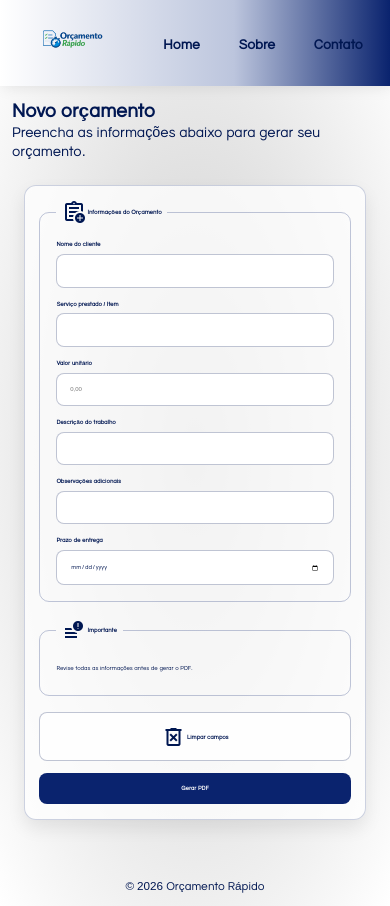
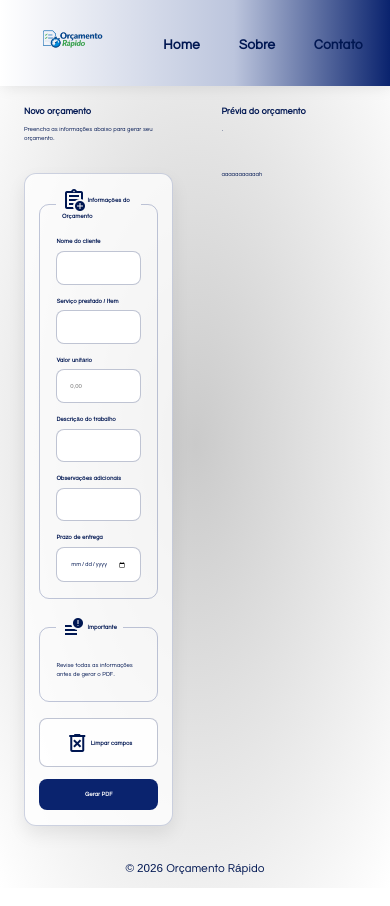
Before and after one commit to nathalidev/estudos_python, a Flask app: page /criar-orcamento in a window 390 px wide. Run offline with Flask 3, Linux system fonts and the light colour scheme.

Commit message:
ajusta layout e estrutura do formulário de criação de orçamento, melhora a responsividade e adiciona seção de prévia do orçamento

```diff
--- a/projeto_pratica/static/css/criar_orcamento.css
+++ b/projeto_pratica/static/css/criar_orcamento.css
@@ -4,8 +4,7 @@ main {
 }
 
 main > header {
-    align-self: center;
-    width: 100%;
+    width: 50%;
 }
 
 main > header h1 {
@@ -33,6 +32,11 @@ main > header p {
     border-radius: 12px;
     padding: 1.25rem;
     box-shadow: 0 8px 18px rgba(0, 0, 0, 0.08);
+    width: 100%
+}
+
+#teste{
+    width: 50%;
 }
 
 .conteudo-main fieldset {
--- a/projeto_pratica/static/css/global.css
+++ b/projeto_pratica/static/css/global.css
@@ -20,6 +20,7 @@ body {
     font-family: 'MinhaFonte', sans-serif;
     color: rgb(0, 23, 82);
     background: radial-gradient(ellipse, rgb(202, 202, 202), rgb(255, 255, 255));
+    flex-direction: row;
 }
 
 nav {
@@ -77,7 +78,7 @@ main {
     flex: 1 1 auto;
     min-width: 0; /* permite que filhos encolham corretamente dentro do flex */
     display: flex;
-    flex-direction: column;
+    flex-direction: row;
     gap: 2.5rem;
 }
 
--- a/projeto_pratica/templates/criar_orcamento.html
+++ b/projeto_pratica/templates/criar_orcamento.html
@@ -25,12 +25,13 @@
     </nav>
 
     <main>
-        <header class="header-texto">
-            <h1>Novo orçamento</h1>
-            <p>Preencha as informações abaixo para gerar seu orçamento.</p>
-        </header>
 
         <section class="conteudo-main" aria-labelledby="info-orcamento">
+            <header class="header-texto">
+                <h1>Novo orçamento</h1>
+                <p>Preencha as informações abaixo para gerar seu orçamento.</p>
+            </header>
+
             <form method="post" action="#" novalidate>
                 <fieldset>
                     <legend id="info-orcamento">
@@ -77,6 +78,7 @@
                     <p>Revise todas as informações antes de gerar o PDF.</p>
                 </fieldset>
 
+
                 <div>
                     <button type="reset">
                         <span class="material-symbols-outlined" aria-hidden="true">delete_forever</span>
@@ -85,11 +87,21 @@
                     <button type="submit">Gerar PDF</button>
                 </div>
             </form>
+
         </section>
-        <footer>
-            <p>© 2026 Orçamento Rápido</p>
-        </footer>
+        <section class="conteudo-main" aria-labelledby="info-orcamento">
+            <header class="header-texto ">
+                <h1>Prévia do orçamento</h1>
+                <p>.</p>
+            </header>
+            <div id="teste">
+                <p>aaaaaaaaaaah</p>
+            </div>
+        </section>
     </main>
+    <footer>
+        <p>© 2026 Orçamento Rápido</p>
+    </footer>
 
 </body>
 </html>
```
